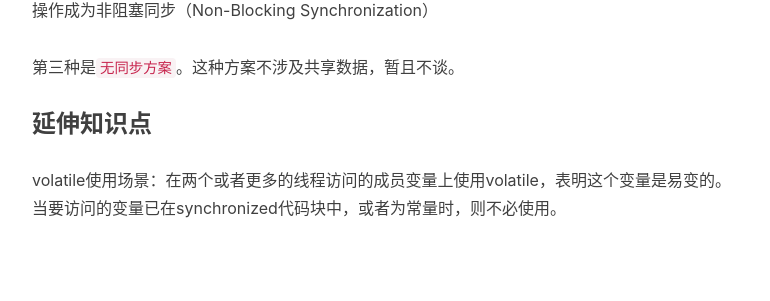
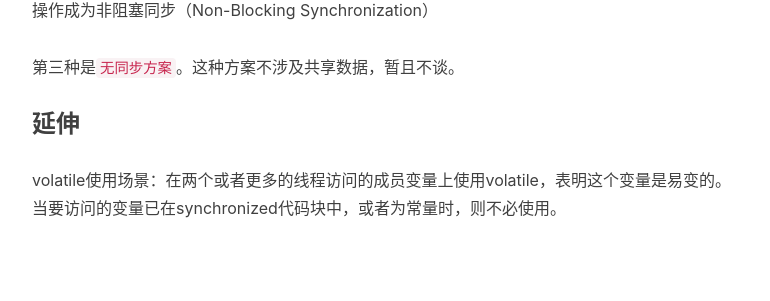
Before and after one commit to kanonjz/kanonjz.github.io, a Jekyll site: the page built from _posts/2017-11-24-talk-about-concurrency.md, in a window 1280 px wide. Shown: the part 1096-1397 px from the top of the page, without its empty margins (233-1003 px from the left). Built offline with Jekyll 4.4.1, drawn with Linux system fonts in a browser that asks for light colours; nearby versions of some CDN libraries; comment, search, counter and statistics services are not loaded.

Commit message:
Update 2017-11-24-talk-about-concurrency.md

```diff
--- a/_posts/2017-11-24-talk-about-concurrency.md
+++ b/_posts/2017-11-24-talk-about-concurrency.md
@@ -25,7 +25,7 @@ tags:
 
 第三种是`无同步方案`。这种方案不涉及共享数据，暂且不谈。
 
-### 延伸知识点
+### 延伸
 volatile使用场景：在两个或者更多的线程访问的成员变量上使用volatile，表明这个变量是易变的。当要访问的变量已在synchronized代码块中，或者为常量时，则不必使用。
 
 <br><br><br><br>
```
